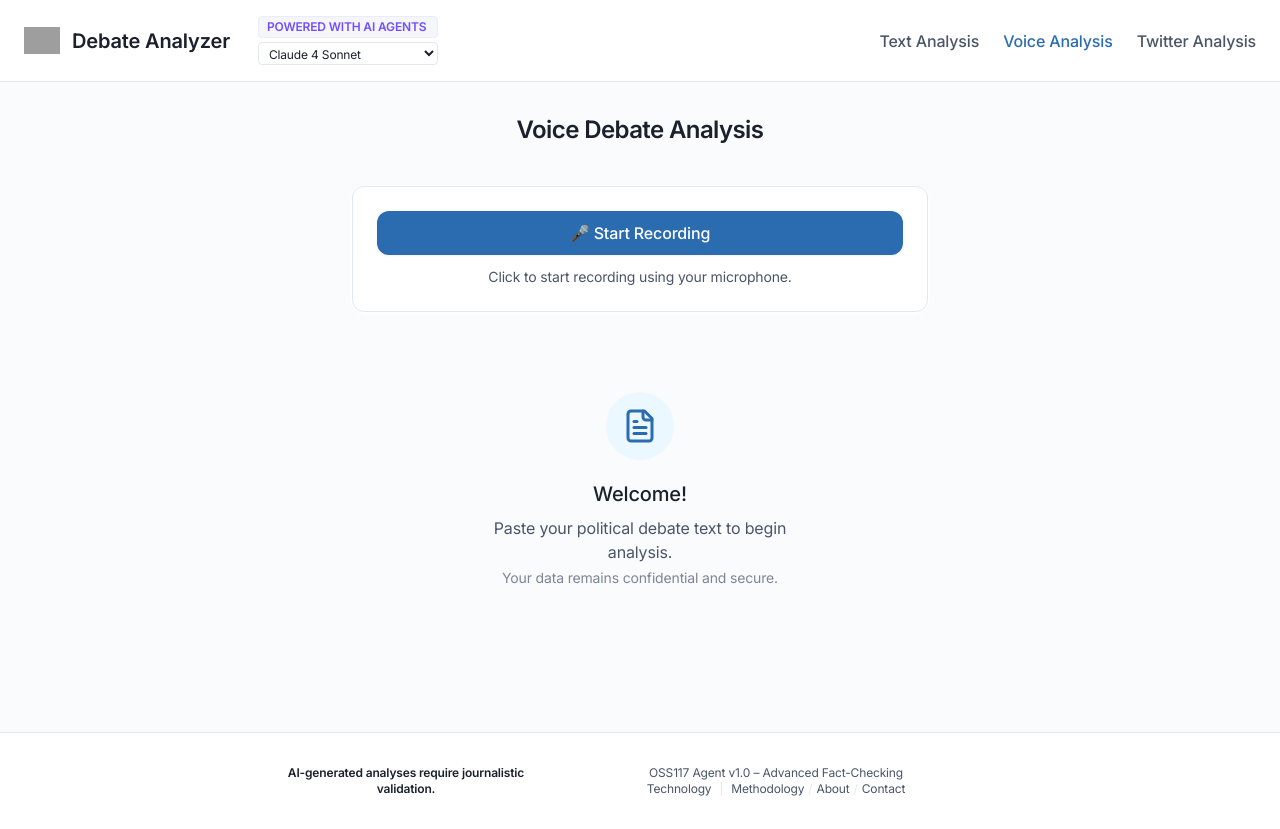
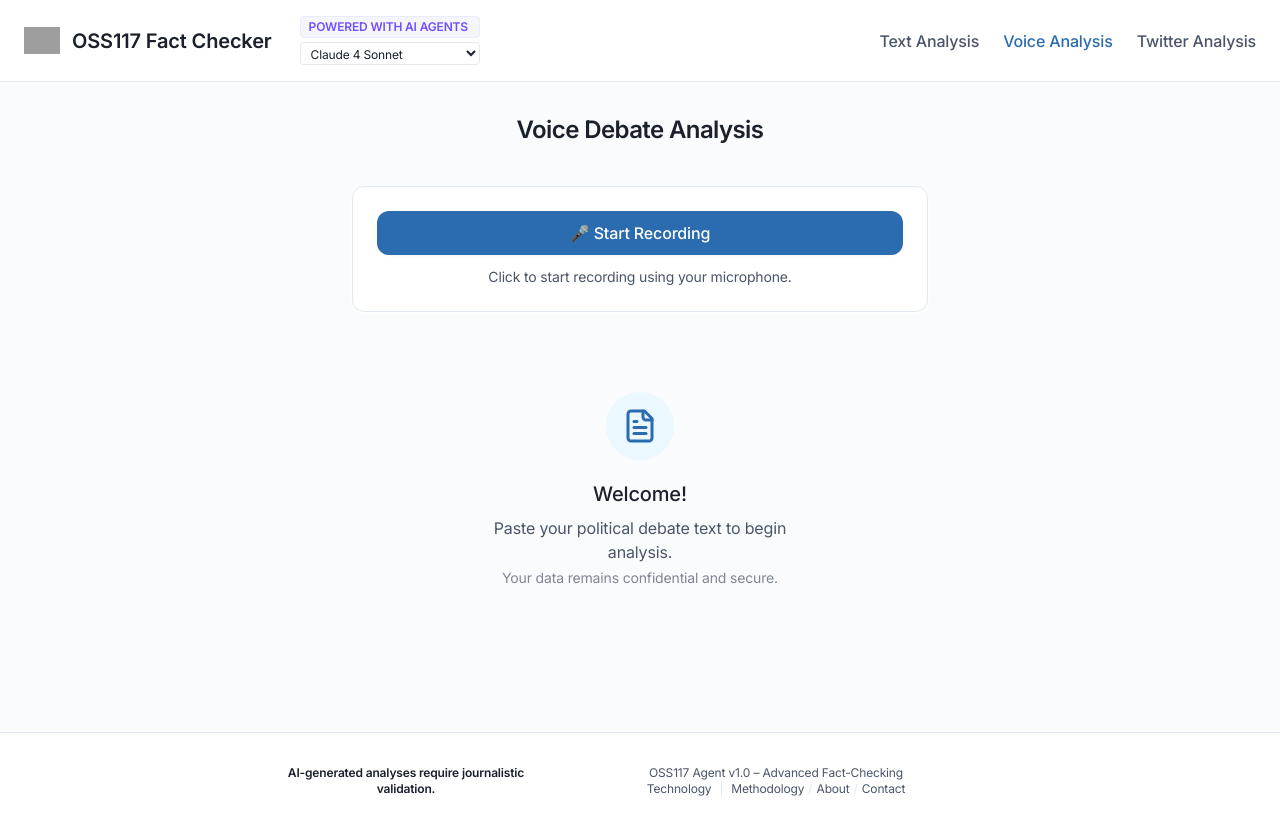
Before and after one commit to IlannAmi/truth-seeker-agent-provocateur, a React (Vite) app: page /audio in a window 1280 px wide. Built offline with nearby package versions, Linux system fonts and the light colour scheme; grey boxes are pictures that could not be loaded.

Commit message:
Rename application title
Replaced "Debate Analyzer" with "OSS117 Fact Checker" in the header.

```diff
--- a/src/components/HeaderInstitutionnel.tsx
+++ b/src/components/HeaderInstitutionnel.tsx
@@ -1,4 +1,3 @@
-
 import React, { useState } from "react";
 import { Link, useLocation } from "react-router-dom";
 
@@ -26,12 +25,11 @@ export default function HeaderInstitutionnel() {
               "https://huggingface.co/datasets/huggingface/documentation-images/resolve/main/smolagents/icon_smolagents.png";
           }}
         />
-        <span className="font-bold text-xl text-primary-text">Debate Analyzer</span>
+        <span className="font-bold text-xl text-primary-text">OSS117 Fact Checker</span>
         <div className="ml-4 flex flex-col min-w-[180px]">
           <span className="flex items-center gap-2 bg-[#F5F6FA] rounded px-2 py-0.5 text-xs font-semibold text-[#754fff] border border-[#ebeaff] whitespace-nowrap">
             POWERED WITH AI AGENTS
           </span>
-          {/* Suppression du label "Model:" */}
           <select
             id="ai-model"
             value={selectedModel}
```
